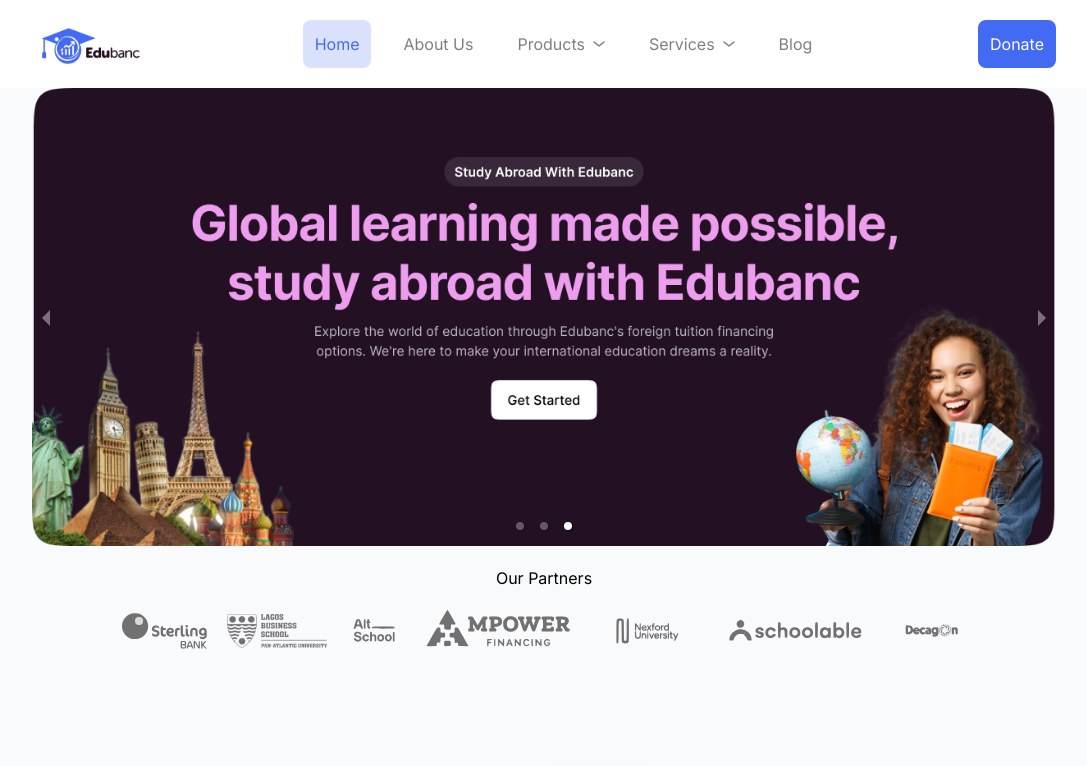
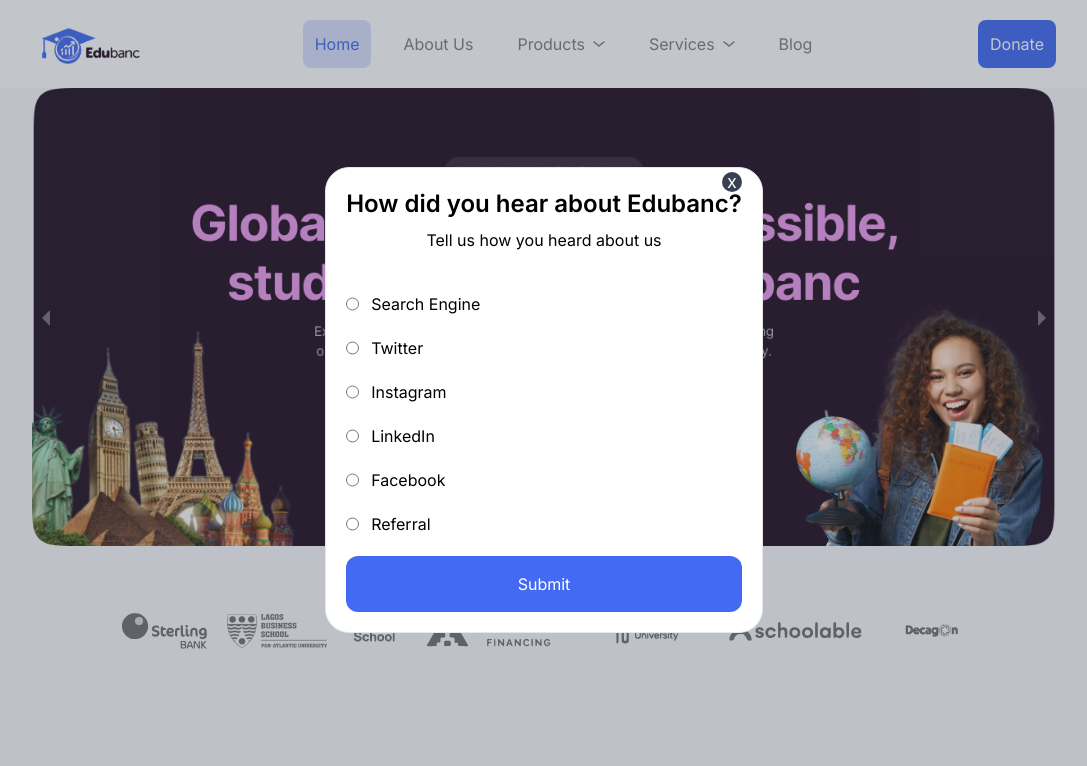
Before and after one commit to JosephIgbaji/edubanc, a Next.js app: page / in a window 1280 px wide. Shown: the top 766 px of the page, without its empty margins (96-1183 px from the left). Built offline with nearby package versions, Linux system fonts and the light colour scheme.

Commit message:
admin cms

```diff
--- a/src/app/(admin)/admin/page.js
+++ b/src/app/(admin)/admin/page.js
@@ -5,9 +5,10 @@ import Login from "@/components/admin/Login";
 import React, { useState } from "react";
 import TextEditor from "@/components/admin/TextEditor";
 import TestimonialTable from "@/components/admin/TestimonialTable";
+import TestimonialEditor from "@/components/admin/TestomonialEditor";
 
 const AdminPortal = () => {
-  const [signIn, setSignIn] = useState(false);
+  const [signIn, setSignIn] = useState(true);
   const [category, setCategory] = useState("blog");
   const [showBlogEditor, setShowBlogEditor] = useState(false);
   const [showTestimonialEditor, setShowTestimonialEditor] = useState(false);
@@ -50,6 +51,7 @@ const AdminPortal = () => {
               onClick={() => {
                 setCategory("blog");
                 setShowBlogEditor(false);
+                setShowTestimonialEditor(false);
               }}
               className={category === "blog" ? activeStyle : style}
             >
@@ -59,6 +61,7 @@ const AdminPortal = () => {
               onClick={() => {
                 setCategory("testimonials");
                 setShowBlogEditor(false);
+                setShowTestimonialEditor(false);
               }}
               className={category !== "blog" ? activeStyle : style}
             >
@@ -72,10 +75,17 @@ const AdminPortal = () => {
               }
             />
             {!showBlogEditor && category === "blog" && <BlogTable />}
-            {!showBlogEditor && category !== "blog" && <TestimonialTable />}
+            {!showTestimonialEditor && category !== "blog" && (
+              <TestimonialTable />
+            )}
             {showBlogEditor && (
               <div className="absolute lg:w-[90%]">
-                <TextEditor onclose={handleShowBlogEditor} />
+                <TextEditor />
+              </div>
+            )}
+            {showTestimonialEditor && (
+              <div className="absolute lg:w-[90%]">
+                <TestimonialEditor />
               </div>
             )}
           </div>
--- a/src/app/(general)/layout.js
+++ b/src/app/(general)/layout.js
@@ -2,6 +2,7 @@ import { Inter } from "next/font/google";
 import "../globals.css";
 import Header from "@/components/header/Header";
 import Footer from "@/components/footer/Footer";
+import RenderAboutModal from "@/components/Render";
 
 const inter = Inter({ subsets: ["latin"] });
 
@@ -14,7 +15,8 @@ export default function RootLayout({ children }) {
   return (
     <html lang="en">
       <body className={inter.className}>
-        <main className="w-full">
+        <main className="relative">
+          <RenderAboutModal />
           <Header />
           {children}
           <Footer />
--- a/src/app/(general)/page.js
+++ b/src/app/(general)/page.js
@@ -14,7 +14,7 @@ import SubscribeToNews from "@/components/home/SubscribeToNews";
 
 export default function Home() {
   return (
-    <main className="px-5 sm:px-32 mx-auto bg-[#F9FAFB;]">
+    <main className="px-5 sm:px-32 mx-auto bg-[#F9FAFB;] overflow-x-hidden">
       <Carousel />
       <div className="flex items-center justify-center">
         <Partners />
@@ -25,7 +25,7 @@ export default function Home() {
       <OurBlog />
       <Testimonials />
       <WhyUs />
-      <div className="w-full mt-28 flex items-center justify-center">
+      <div className="w-[90%] mt-28 flex items-center justify-center">
         <Image
           src="/mobileSoon.png"
           alt="mobile app coming soon"
--- a/src/components/AboutModal.jsx
+++ b/src/components/AboutModal.jsx
@@ -1,16 +1,18 @@
+"use client";
 import React, { useState } from "react";
 
-const AboutModal = () => {
+const AboutModal = ({ onclick }) => {
   const [channel, setChannel] = useState("");
 
   const handleSubmit = async (e) => {
     e.preventDefault();
+    onclick();
     const response = await fetch("https://formspree.io/f/xqkrergr", {
       method: "POST",
       headers: {
         "Content-Type": "application/json",
       },
-      body: JSON.stringify({}),
+      body: JSON.stringify({ channel }),
     });
 
     if (response.ok) {
@@ -21,11 +23,11 @@ const AboutModal = () => {
   };
 
   return (
-    <div className="bg-gray-700 bg-opacity-30 w-screen h-screen flex items-center justify-center">
+    <div className="sticky bg-gray-700 bg-opacity-30 w-[100%] h-screen flex items-center justify-center">
       <div className="bg-white relative mx-auto rounded-3xl border p-3 md:p-5 max-w-screen-sm">
         <p
           className="bg-gray-700 h-5 w-5 absolute top-1 right-5 rounded-full text-white text-lg flex items-center justify-center cursor-pointer"
-          onClick={() => {}}
+          onClick={onclick}
         >
           <span>x</span>
         </p>
@@ -93,7 +95,7 @@ const AboutModal = () => {
             </div>
             <div className="text-center">
               <input
-                className="w-full rounded-xl bg-primary p-4 text-white"
+                className="w-full rounded-xl bg-primary p-4 text-white cursor-pointer"
                 type="submit"
                 value="Submit"
               />
--- /dev/null
+++ b/src/components/Render.jsx
@@ -0,0 +1,22 @@
+"use client";
+import React, { useEffect, useState } from "react";
+import AboutModal from "./AboutModal";
+
+const RenderAboutModal = () => {
+  const [show, setShow] = useState(false);
+
+  useEffect(() => {
+    setShow(true);
+  }, []);
+
+  const handleClose = () => {
+    setShow(false);
+  };
+  return (
+    <div className="w-[100%] absolute left-0 z-10">
+      {show && <AboutModal onclick={handleClose} />}
+    </div>
+  );
+};
+
+export default RenderAboutModal;
--- a/src/components/admin/ComponentsHeader.jsx
+++ b/src/components/admin/ComponentsHeader.jsx
@@ -22,7 +22,10 @@ const ComponentsHeader = ({ headers }) => {
             <button className="p-2 border rounded-lg">Select Category</button>
           )}
         </div>
-        <input className="p-2 text-xs border rounded-lg" placeholder="Search" />
+        <input
+          className="p-2 text-xs border w-[200px] rounded-lg"
+          placeholder="Search"
+        />
       </div>
     </div>
   );
--- a/src/components/admin/Login.jsx
+++ b/src/components/admin/Login.jsx
@@ -22,7 +22,7 @@ const Login = () => {
             <label className="text-gray-600">Password</label>
             <input
               type="password"
-              placeholder=".........."
+              placeholder="*** ***"
               className="rounded-lg p-3 border"
             />
           </div>
--- a/src/components/admin/TestomonialEditor.jsx
+++ b/src/components/admin/TestomonialEditor.jsx
@@ -1,7 +1,73 @@
 import React, { useState } from "react";
 
 export default function TestimonialEditor() {
-  // const [value, setValue] = useState("");
+  const [name, setName] = useState("");
+  const [designation, setDesignation] = useState("");
+  const [testimonial, setTestimonial] = useState("");
 
-  return <div className="mt-5 w-full"></div>;
+  const handleSubmit = async (e) => {
+    e.preventDefault();
+    const response = await fetch("https://formspree.io/f/xqkrergr", {
+      method: "POST",
+      headers: {
+        "Content-Type": "application/json",
+      },
+      body: JSON.stringify({ name, designation, testimonial }),
+    });
+
+    if (response.ok) {
+      alert("Form Submitted");
+      setShowTestimonialEditor(false);
+    } else {
+      alert("Failed to submit form");
+    }
+  };
+
+  return (
+    <div className="mt-5 max-w-[400px]">
+      <div>
+        <form onSubmit={handleSubmit}>
+          <div className="flex flex-col mb-5">
+            <label className="mb-3">Name</label>
+            <input
+              value={name}
+              onChange={(e) => setName(e.target.value)}
+              className="rounded-lg p-4 border h-14"
+              type="text"
+              placeholder="Enter your name"
+            />
+          </div>
+          <div className="flex flex-col mb-5">
+            <label className="mb-3">Designation</label>
+            <input
+              value={designation}
+              onChange={(e) => setDesignation(e.target.value)}
+              className="rounded-lg p-4 border h-14"
+              type="text"
+              placeholder="Enter designation"
+            />
+          </div>
+          <div className="mb-10">
+            <div className="flex flex-col">
+              <label className="mb-3">Testimonial</label>
+              <textarea
+                value={testimonial}
+                onChange={(e) => setTestimonial(e.target.value)}
+                className="rounded-lg p-4 border h-24"
+                type="text"
+                placeholder="Enter Your testimonial here"
+              />
+            </div>
+          </div>
+          <div className="test-center">
+            <input
+              className="w-full rounded-xl bg-primary p-4 text-white cursor-pointer"
+              type="submit"
+              value="Submit"
+            />
+          </div>
+        </form>
+      </div>
+    </div>
+  );
 }
--- a/src/components/home/SubscribeToNews.jsx
+++ b/src/components/home/SubscribeToNews.jsx
@@ -2,7 +2,7 @@ import React, { useEffect } from "react";
 
 const SubscribeToNews = () => {
   return (
-    <div className="w-full mt-32 mb-32 text-center flex flex-col items-center justify-center">
+    <div className=" overflow-x-hidden mt-32 mb-32 text-center flex flex-col items-center justify-center">
       <h2 className="text-2xl font-semibold">
         &quot;Stay in the loop and be the first to know about exciting updates!
         Subscribe to our newsletter from Edubanc.&quot;
@@ -26,7 +26,7 @@ const SubscribeToNews = () => {
         {/* /* Add your own Mailchimp form style overrides in your site stylesheet or in this style block.
            We recommend moving this block and the preceding CSS link to the HEAD of your HTML file. */}
         {/* </style> */}
-        <div id="mc_embed_signup">
+        <div id="mc_embed_signup" className="w-[400px]">
           <form
             action="https://edubanc.us14.list-manage.com/subscribe/post?u=8def29671dd01fe1a232b6fd6&amp;id=4d660e99ad&amp;f_id=00c998e0f0"
             method="post"
```
